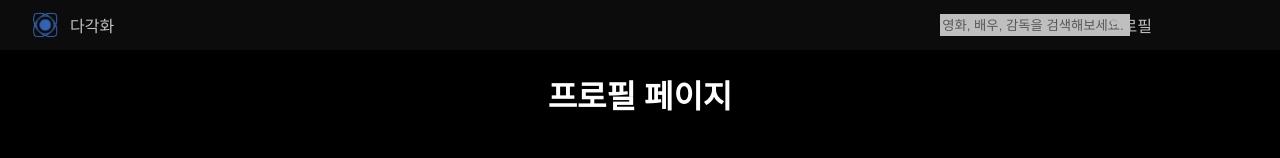
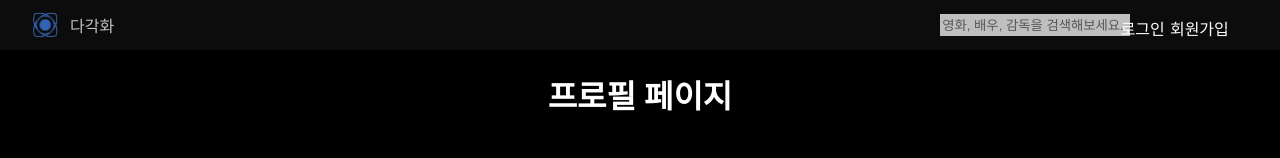
Before and after one commit to JangHyoSeong/movie-project, a Vue app in the folder final-pjt/final-pjt-front/: page /profile in a window 1280 px wide. Shown: the top 158 px of the page. Built offline with nearby package versions, Linux system fonts and the light colour scheme; no server answers.

Commit message:
로그인, 회원가입 컴포넌트 위치 수정

```diff
--- a/final-pjt/final-pjt-front/src/App.vue
+++ b/final-pjt/final-pjt-front/src/App.vue
@@ -12,10 +12,12 @@
       <!-- 검색 창 -->
       <input type="text" name="search" class="search-nav" placeholder="영화, 배우, 감독을 검색해보세요.">
       <!-- 프로필 링크 -->
-      <RouterLink :to="{ name: 'profile-like' }" class="profile-nav">프로필</RouterLink>
+      <RouterLink :to="{ name: 'profile-like' }" class="profile-nav" v-show="store.isLogin">프로필</RouterLink>
     </nav>
   </div>
-
+    <!-- 로그인 및 회원가입 컴포넌트 -->
+  <Login />
+  <Signup />
   <!-- 라우터 뷰 -->
   <RouterView
     @select-event="selectDataPass"
@@ -25,6 +27,11 @@
 
 <script setup>
 import { ref } from 'vue'
+import { useLoginStore } from './stores/login'
+import Login from './components/Login.vue'
+import Signup from './components/Signup.vue'
+
+const store = useLoginStore()
 
 const selectData = ref({})
 
--- a/final-pjt/final-pjt-front/src/components/Login.vue
+++ b/final-pjt/final-pjt-front/src/components/Login.vue
@@ -38,8 +38,10 @@
 <script setup>
 import { ref } from 'vue'
 import { useLoginStore } from '@/stores/login'
+import { useRouter } from 'vue-router'
 
 const store = useLoginStore()
+const router = useRouter()
 
 const username = ref('')
 const password = ref('')
@@ -73,6 +75,7 @@ const LoginVueOn = function () {
 // 로그인 팝업 비활성화 함수
 const LoginVueOff = function () {
   isLogin.value = ''
+  router.push({name: 'home'})
 }
 </script>
 
@@ -109,6 +112,7 @@ const LoginVueOff = function () {
   height: 450px;
   border-radius: 3%;
   display: none;
+  z-index: 9999;
 }
 
 /* 로그인 팝업 디테일 스타일 */
--- a/final-pjt/final-pjt-front/src/components/Signup.vue
+++ b/final-pjt/final-pjt-front/src/components/Signup.vue
@@ -109,6 +109,7 @@ const signUpRequest = function () {
 
 /* 회원가입 팝업 스타일 */
 .sign-popup {
+  z-index: 9999;
   background: linear-gradient(#212121, #212121) padding-box,
     linear-gradient(330deg, #e81cff, #40c9ff) border-box;
   border: 3px solid transparent;
--- a/final-pjt/final-pjt-front/src/views/HomeView.vue
+++ b/final-pjt/final-pjt-front/src/views/HomeView.vue
@@ -100,9 +100,6 @@
 
   </section>
 
-  <!-- 로그인 및 회원가입 컴포넌트 -->
-  <Login />
-  <Signup />
   </div>
 </template>
 
@@ -111,14 +108,20 @@
 import axios from 'axios'
 import { ref, computed, onMounted } from 'vue'
 import { useRouter } from 'vue-router'
+import { useLoginStore } from '@/stores/login'
 import Login from '@/components/Login.vue'
 import Signup from '@/components/Signup.vue'
 
 const router = useRouter()
+const store = useLoginStore()
 
 // 추천 받기 클릭 시, Choice 페이지로 이동
 const recommend = function () {
-  router.push({ name: 'choice' })
+  if (store.isLogin === true){
+    router.push({ name: 'choice' })
+  } else {
+    alert('로그인 후 사용 가능합니다.')
+  }
 }
 
 // 포스터 클릭 시, 영화 Detail 페이지로 이동하기
```
